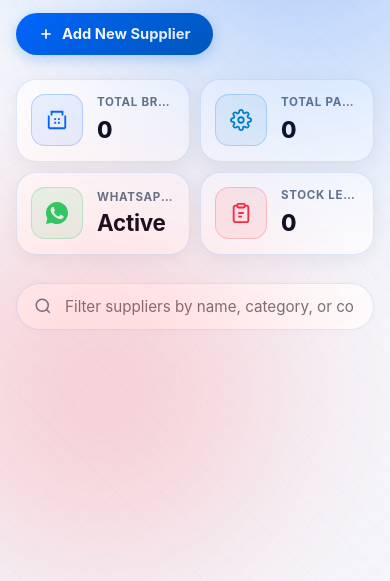
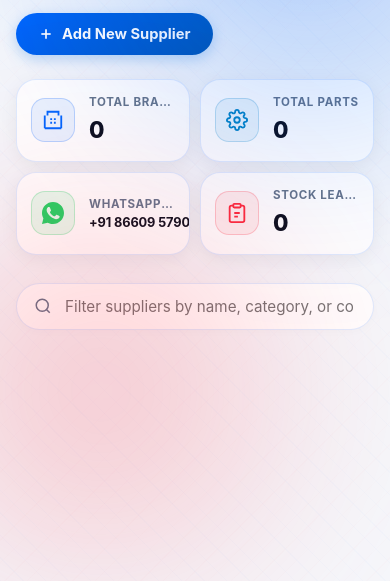
Before and after one commit to iamprimes02-dev/Sai-Rudra-Motors, a website: page private/admin.html in a window 390 px wide. Shown: the part 263-844 px from the top of the page. Drawn offline with Linux system fonts and the light colour scheme; no server answers.

Commit message:
fix(admin): scale down WhatsApp number font size so full number is always visible

```diff
--- a/private/admin.html
+++ b/private/admin.html
@@ -4,8 +4,8 @@
   <meta charset="UTF-8">
   <meta name="viewport" content="width=device-width, initial-scale=1.0">
   <title>Dealer Terminal — Sai Rudra Motors</title>
-  <link rel="stylesheet" href="/css/admin.css?v=4.2">
-  <script src="/js/theme.js?v=4.2"></script>
+  <link rel="stylesheet" href="/css/admin.css?v=4.3">
+  <script src="/js/theme.js?v=4.3"></script>
   <link rel="preconnect" href="https://fonts.googleapis.com">
   <link rel="preconnect" href="https://fonts.gstatic.com" crossorigin>
   <link href="https://fonts.googleapis.com/css2?family=Plus+Jakarta+Sans:wght@400;500;600;700;800&family=Space+Grotesk:wght@600;700&display=swap" rel="stylesheet">
@@ -109,7 +109,7 @@
           </div>
           <div class="stat-details">
             <span class="stat-label">WhatsApp Telemetry</span>
-            <span class="stat-val" id="statWhatsappNum">Active</span>
+            <span class="stat-val" id="statWhatsappNum">+91 86609 57903</span>
           </div>
         </div>
         <div class="stat-card stat-leads" role="button" tabindex="0" onclick="switchView('inquiries');" title="View Stock Enquiries & Leads">
@@ -420,6 +420,6 @@
 
   <div class="toast toast-success hidden" id="toast" role="status" aria-live="polite"></div>
 
-  <script src="/js/admin.js?v=4.2"></script>
+  <script src="/js/admin.js?v=4.3"></script>
 </body>
 </html>
--- a/private/css/admin.css
+++ b/private/css/admin.css
@@ -434,8 +434,8 @@ html[data-theme="dark"] .theme-icon-moon {
 }
 
 .stat-icon {
-  width: 52px;
-  height: 52px;
+  width: 44px;
+  height: 44px;
   display: flex;
   align-items: center;
   justify-content: center;
@@ -499,14 +499,12 @@ html[data-theme="dark"] .theme-icon-moon {
   letter-spacing: -0.02em;
 }
 
-.stat-whatsapp .stat-val {
-  font-size: 1.08rem;
+.stat-card.stat-whatsapp .stat-val {
+  font-size: 0.84rem !important;
   font-weight: 700;
   letter-spacing: -0.01em;
   white-space: nowrap;
-  overflow: hidden;
-  text-overflow: ellipsis;
-  line-height: 1.3;
+  line-height: 1.25;
 }
 
 /* ==========================================================================
@@ -2055,6 +2053,10 @@ html[data-theme="dark"] .orb-indigo {
     font-size: 1.4rem;
   }
 
+  .stat-card.stat-whatsapp .stat-val {
+    font-size: 0.80rem !important;
+  }
+
   .supplier-card-admin {
     padding: 14px 16px;
     flex-direction: column;
```
